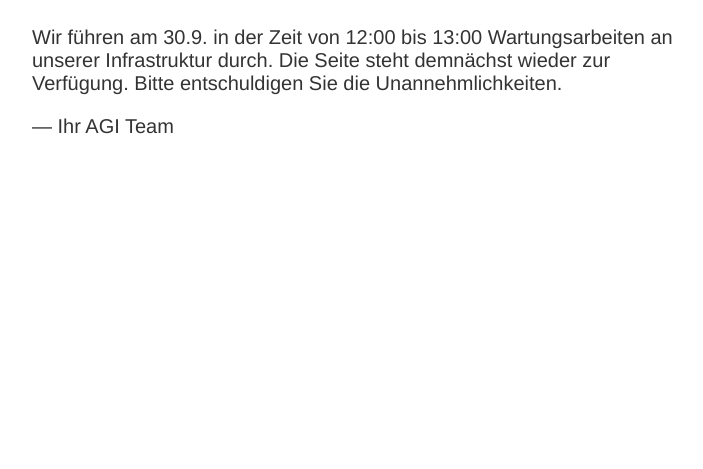
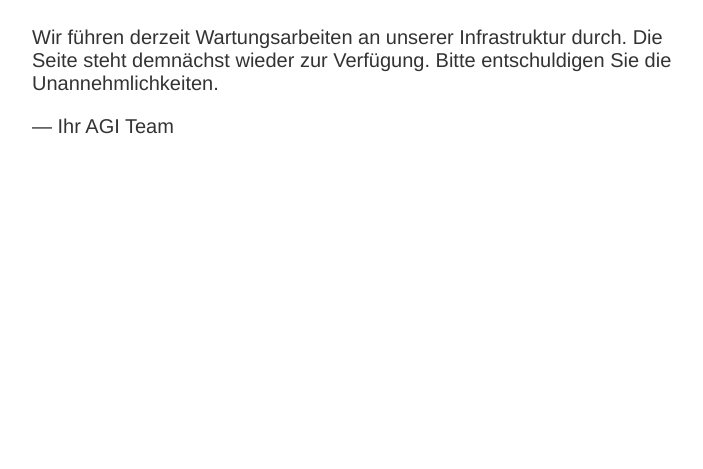
Before and after one commit to sogis/qwc_services, a plain HTML site: page api-gateway/maintenance.html in a window 1280 px wide. Shown: the part 331-800 px from the top of the page, without its empty margins (283-986 px from the left). Drawn offline with Linux system fonts and the light colour scheme.

Commit message:
[api-gateway] rollback to standard maintenance message

```diff
--- a/api-gateway/maintenance.html
+++ b/api-gateway/maintenance.html
@@ -12,7 +12,7 @@
 <article>
     <h1>Wir sind bald wieder zur&uuml;ck!</h1>
     <div>
-        <p>Wir f&uuml;hren am 30.9. in der Zeit von 12:00 bis 13:00 Wartungsarbeiten an unserer Infrastruktur durch. Die Seite steht demn&auml;chst wieder zur Verf&uuml;gung. Bitte entschuldigen Sie die Unannehmlichkeiten.</p>
+        <p>Wir f&uuml;hren derzeit Wartungsarbeiten an unserer Infrastruktur durch. Die Seite steht demn&auml;chst wieder zur Verf&uuml;gung. Bitte entschuldigen Sie die Unannehmlichkeiten.</p>
         <p>&mdash; Ihr AGI Team</p>
     </div>
 </article>
```
